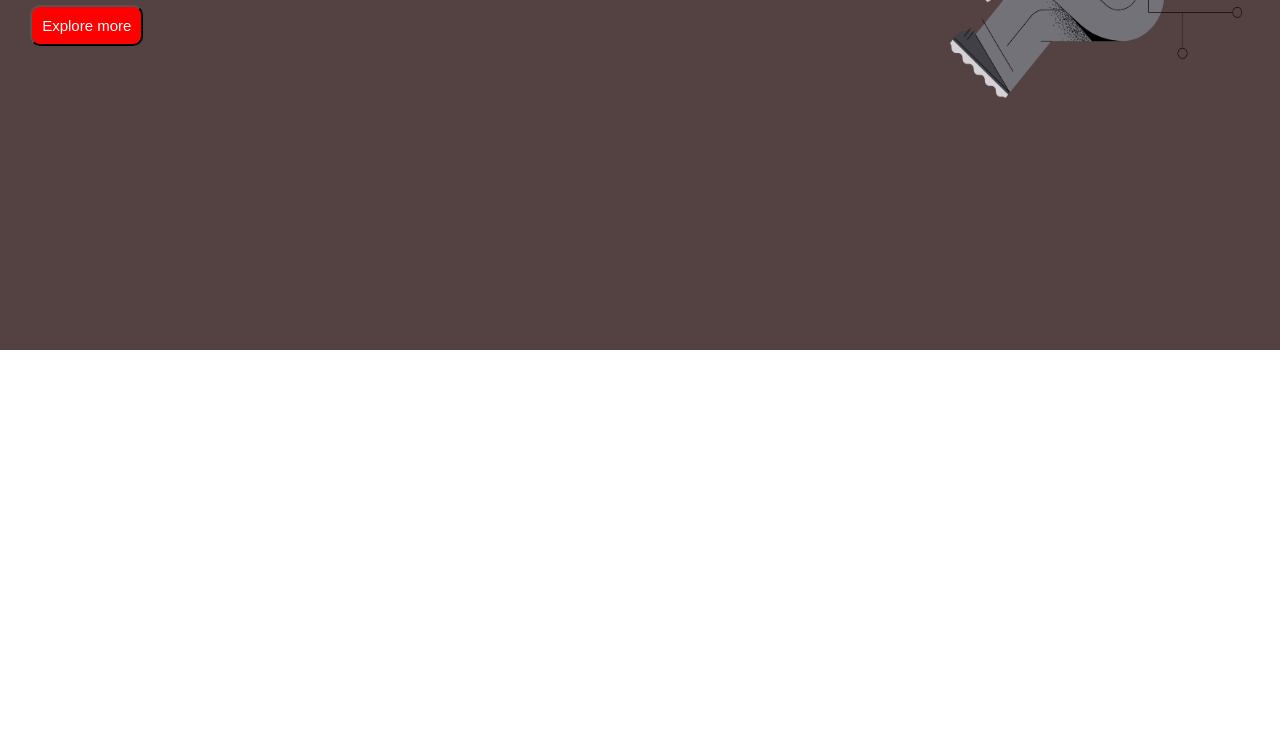
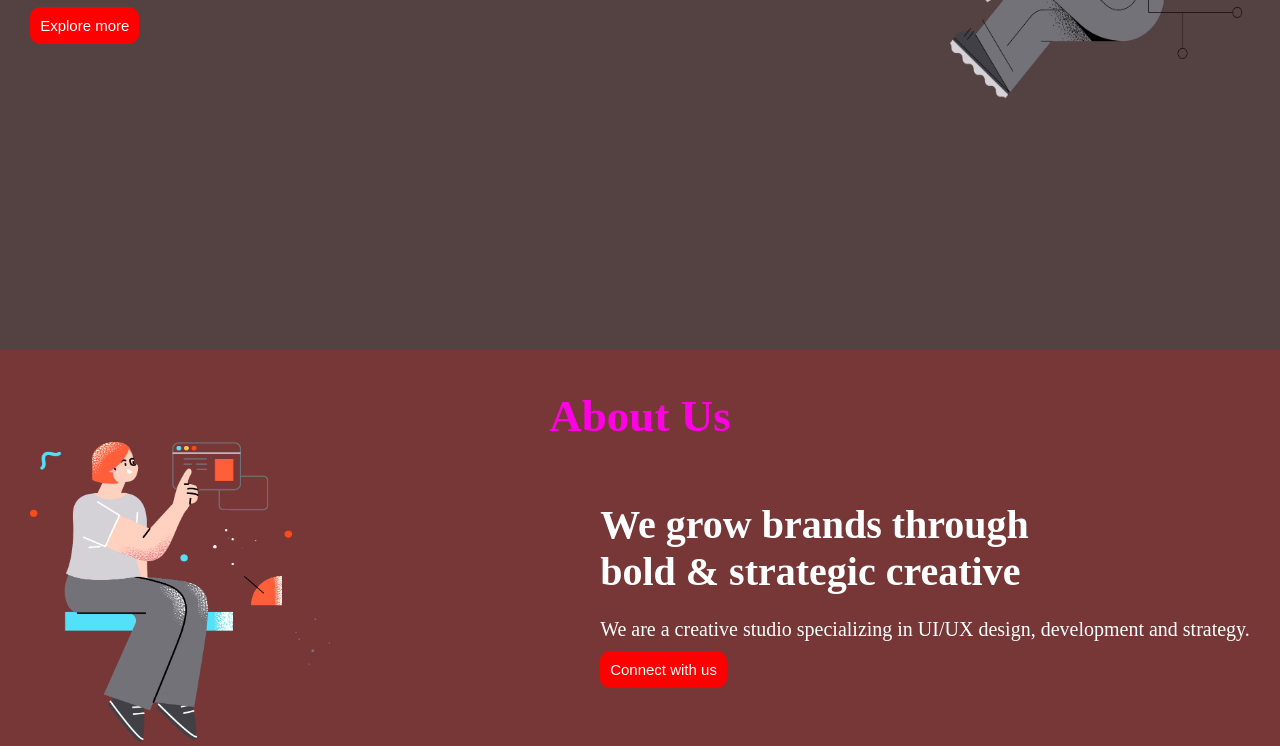
Before and after one commit to Md-Nadim-Mir/Digital-products-1, a plain HTML site: page index.html in a window 1280 px wide. Shown: the part 520-1266 px from the top of the page. Before the commit the page ends 870 px from the top, so only its background shows below. Drawn offline with Linux system fonts and the light colour scheme.

Commit message:
section-2 added

```diff
--- a/index.html
+++ b/index.html
@@ -48,5 +48,34 @@
 
     </section>
 
+    <!-- section 2 -->
+
+
+    <section>
+
+        <h1 class="title-1">About Us</h1>
+
+        <div class="section-3">
+
+            <div class="content">
+
+                <h1 class="title">We grow brands through <br> bold & strategic creative</h1>
+                <p class="paragraph"><br>We are a creative studio specializing in UI/UX design, development and strategy.</p>
+                <button class="button-design">Connect with us</button>
+
+            </div>
+
+
+            <figcaption>
+
+                <img class="banner-img" src="images/section.png" alt="">
+
+            </figcaption>
+
+        </div>
+
+
+    </section>
+
 </body>
 </html>
--- a/style.css
+++ b/style.css
@@ -63,6 +63,7 @@ nav>ul>li>a{
     margin-top: 10px;
     font-size: 15px;
     border-radius: 10px;
+    border: none;
 }
 
 .banner-img{
@@ -70,3 +71,24 @@ nav>ul>li>a{
     width: 300px;
     height: 300px;
 }
+
+
+/* section 2 */
+
+.section-3{
+    display: flex;
+    /* height: 100vh; */
+    justify-content: center;
+    align-items: center;
+    gap: 270px;
+    background-color: #783737;
+    flex-direction: row-reverse;
+}
+
+.title-1{
+    padding-top: 40px;
+    font-size: 45px;
+    color: rgb(255, 0, 230);
+    text-align: center;
+    background-color: #783737;
+}
```
